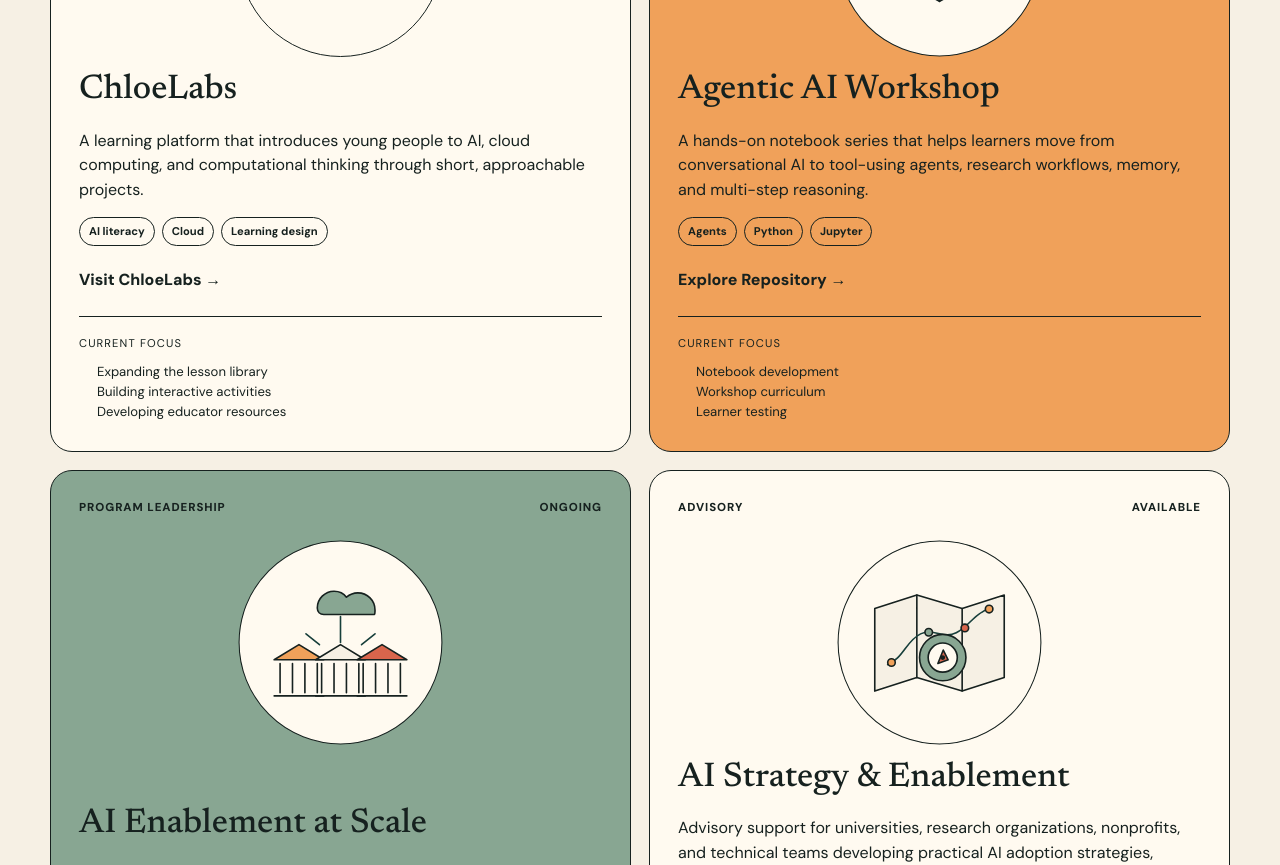
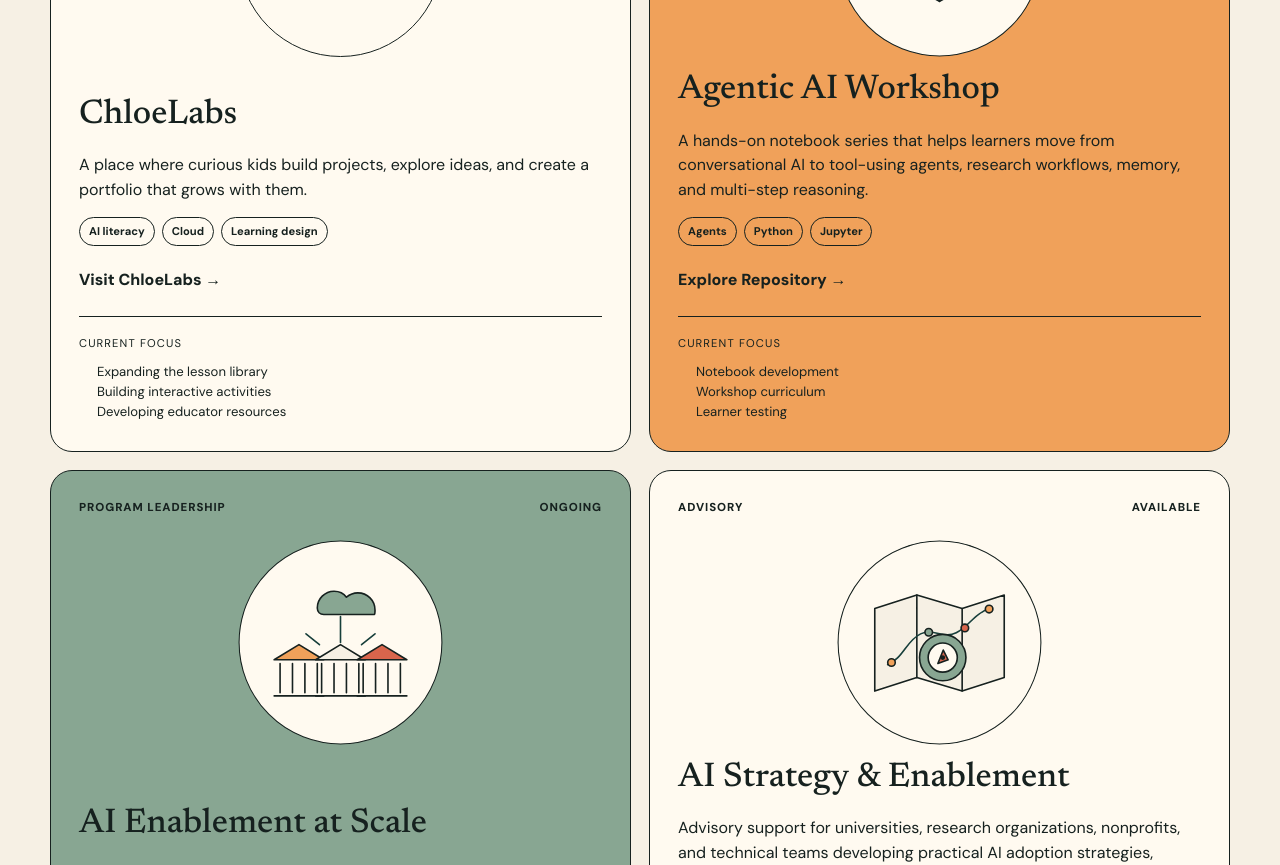
Before and after one commit to amanda-tan/personal-site, a Next.js app: page / in a window 1280 px wide. Shown: the part 1420-2285 px from the top of the page. Built offline with nearby package versions, Linux system fonts and the light colour scheme.

Commit message:
updated chloelabs description

```diff
--- a/app/site-content.ts
+++ b/app/site-content.ts
@@ -20,7 +20,7 @@
       kind: "Educational product",
       status: "Active",
       description:
-        "A learning platform that introduces young people to AI, cloud computing, and computational thinking through short, approachable projects.",
+        "A place where curious kids build projects, explore ideas, and create a portfolio that grows with them.",
       tags: ["AI literacy", "Cloud", "Learning design"],
       focus: [
         "Expanding the lesson library",
```
